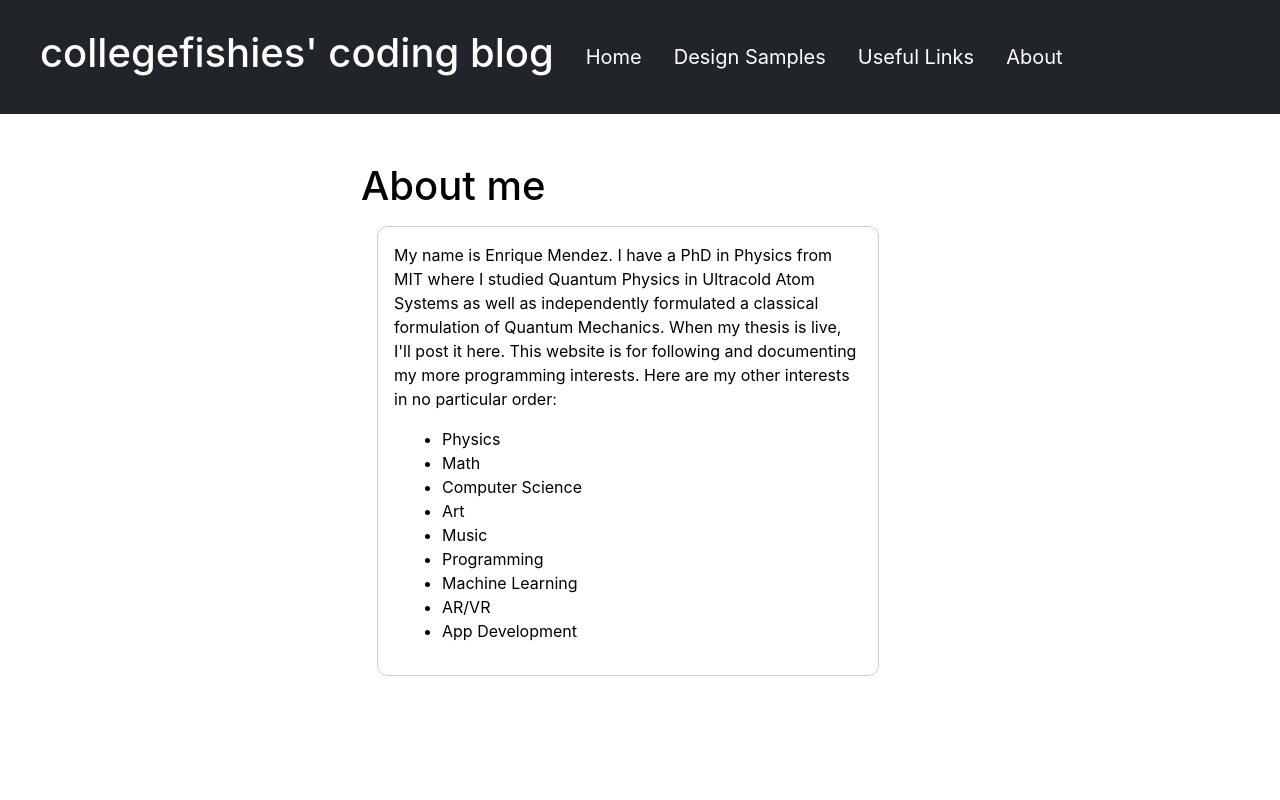
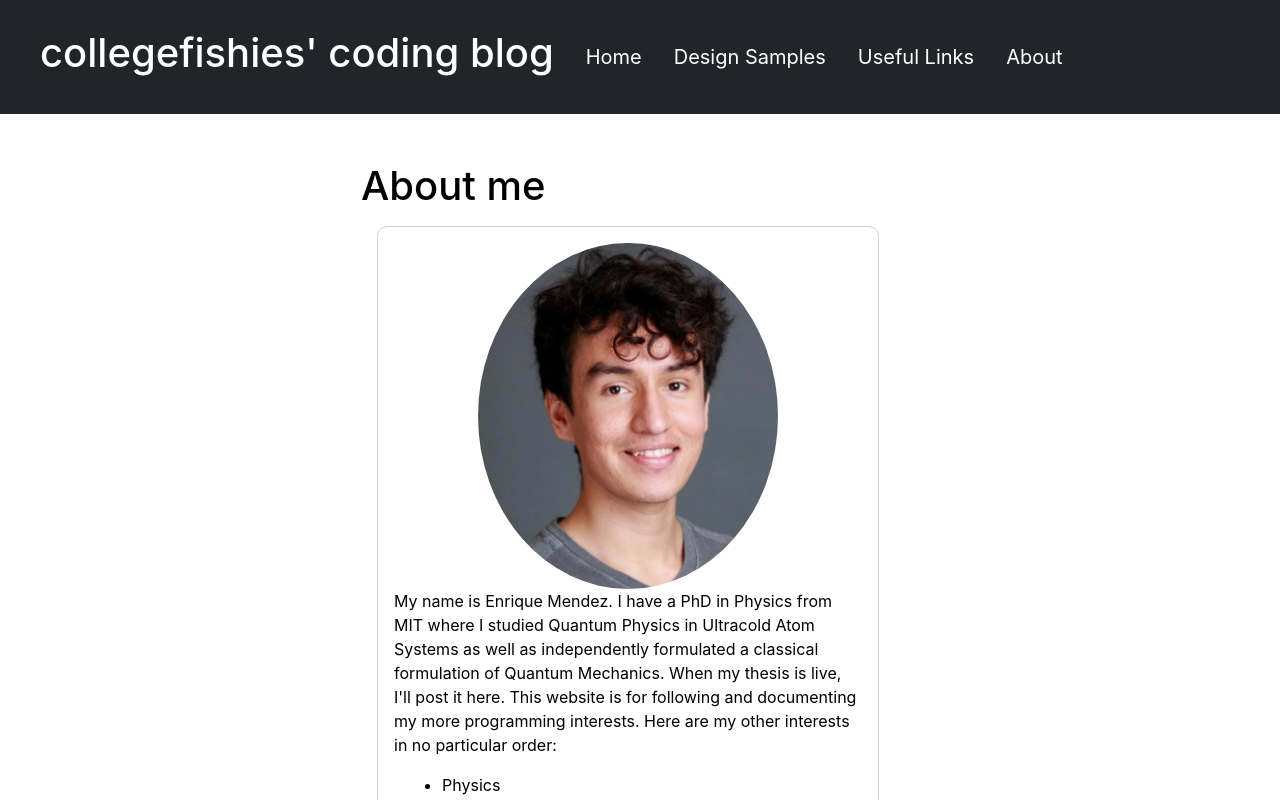
Before and after one commit to collegefishies/collegefishies.github.io, a React (Create React App) app: page /#/about in a window 1280 px wide. Shown: the top 800 px of the page. Built offline with nearby package versions, Linux system fonts and the light colour scheme.

Commit message:
Add profile pic.

```diff
--- a/src/pages/About.js
+++ b/src/pages/About.js
@@ -1,9 +1,22 @@
+import styled from 'styled-components'
 import ContentArea	from '../comp/ContentArea'
 import { Card }	from '../comp/BlogPost'
 import Sidebar    	from '../comp/Sidebar'
 import UsefulLinks	from '../comp/UsefulLinks'
 import Content    	from '../comp/Content'
 import Row from 'react-bootstrap/Row'
+import profile 	from '../assets/imgs/profile.jpeg'
+
+const Profile = styled.div`
+	display: flex;
+	flex-direction: column;
+	align-items: center;
+`
+const ProfilePicture = styled.img`
+	width: 300px;
+	border-radius: 50%;
+`
+
 
 function Main() {
 	return (
@@ -12,6 +25,9 @@ function Main() {
 					{/*<Sidebar />*/}
 					<Content title="About me">
 						<Card style={{padding: '1rem'}}>
+							<Profile>
+								<ProfilePicture src={profile} />
+							</Profile>
 							My name is Enrique Mendez. I have a PhD in Physics from MIT where I studied Quantum Physics in Ultracold Atom Systems as well as independently formulated a classical formulation of Quantum Mechanics. When my thesis is live, I'll post it here. This website is for following and documenting my more programming interests.
 							Here are my other interests in no particular order:
 							<div class='m-3'>
```
Also changed, not shown: src/assets/imgs/profile.jpeg (added).
